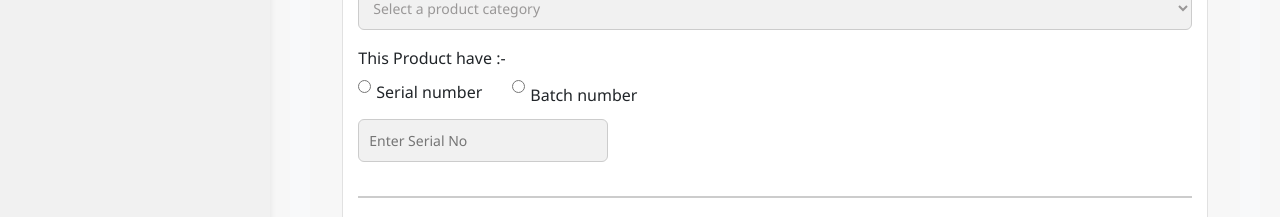
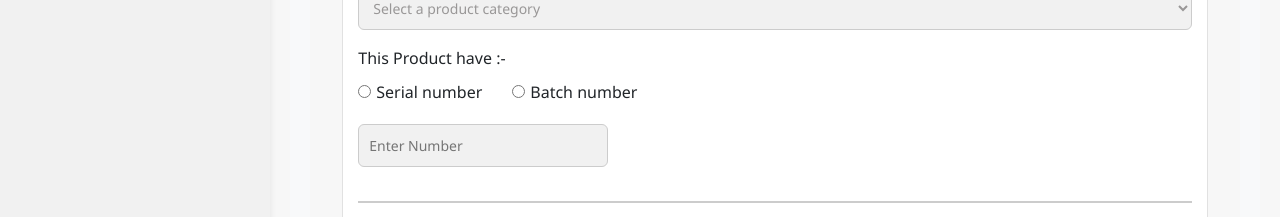
Before and after one commit to codesaurabhk/inventory, a React (Vite) app in the folder Frontend/: page /AddProduct in a window 1280 px wide. Shown: the part 573-790 px from the top of the page. Built offline with nearby package versions, Linux system fonts and the light colour scheme.

Commit message:
working till here

```diff
--- a/Frontend/src/component/inventory/AddProduct.jsx
+++ b/Frontend/src/component/inventory/AddProduct.jsx
@@ -134,18 +134,18 @@ const AddProduct = () => {
 
                 <span>This Product have :-</span>
 
-                <div className="checkbox-group" style={{display:'flex',marginTop:'10px'}}>
-                    <div style={{display:'flex',alignContent:'center',gap:'5px'}}>
-                        <input type="radio" name="number" onChange={handleChange} />
+                <div className="checkbox-group" style={{display:'flex',alignItems:'center'}}>
+                    <div style={{display:'flex',alignItems:'center',gap:'5px'}}>
+                        <input type="radio" name="number" onChange={handleChange} style={{marginTop:'15px'}} />
                         <span>Serial number</span>
                     </div>
                     <div style={{display:'flex',alignItems:'center',gap:'5px'}}>
-                        <input type="radio" name="number" onChange={handleChange} />
+                        <input type="radio" name="number" onChange={handleChange} style={{marginTop:'15px'}} />
                         <span>Batch number</span>
                     </div>
                 </div>
 
-                <input id='serialno' type="text" name="serialNumber" placeholder="Enter Serial No" onChange={handleChange} style={{color:'#999797ff',backgroundColor:'#F1F1F1'}} />
+                <input id='serialno' type="text" name="serialNumber" placeholder="Enter Number" onChange={handleChange} style={{color:'#999797ff',backgroundColor:'#F1F1F1'}} />
 
                 <label className='divider-line'>HSN/SAC</label>
                 <input id='hsn' type="text" name="hsn" placeholder="HSN Code" onChange={handleChange} style={{color:'#999797ff',backgroundColor:'#F1F1F1'}} />
```
